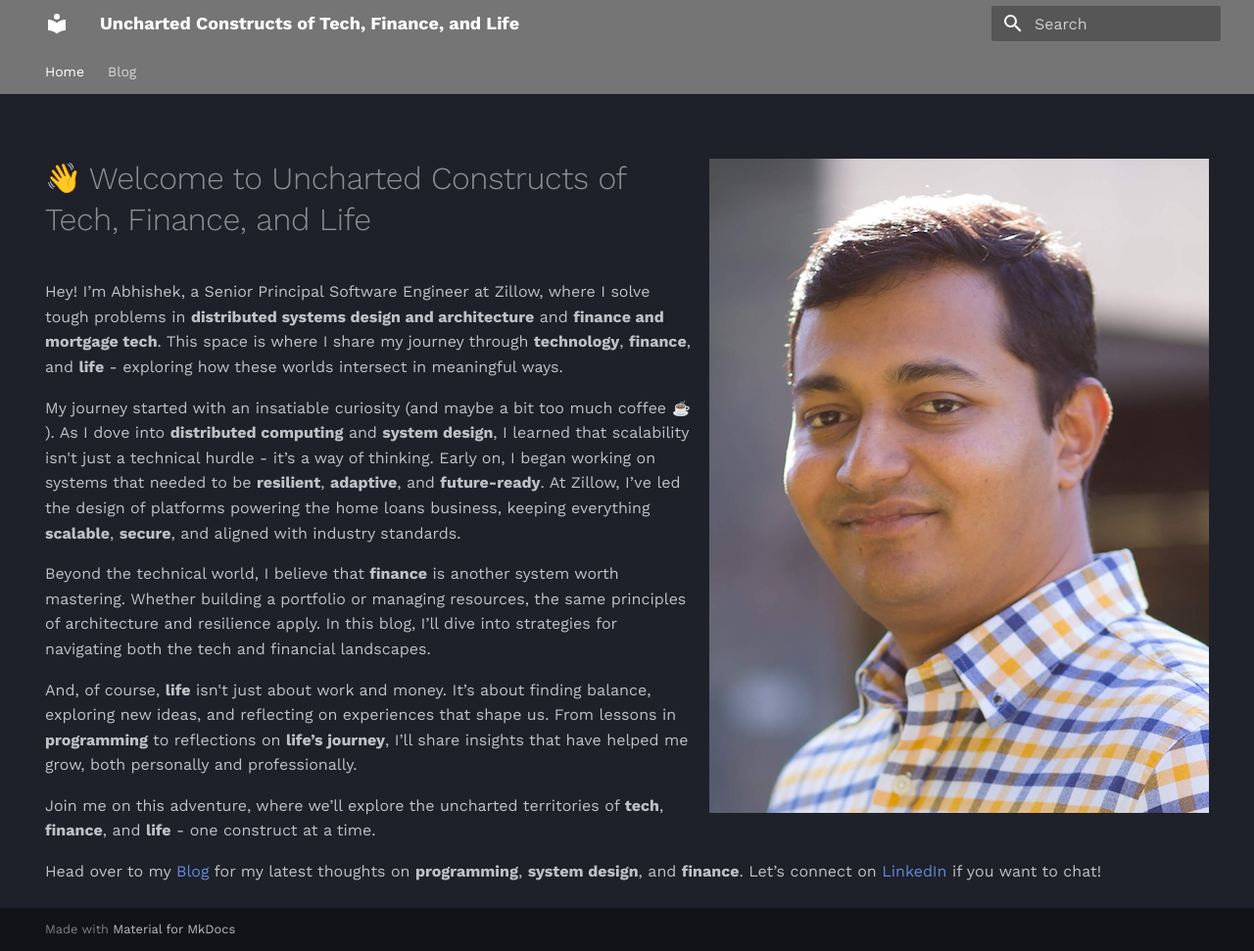
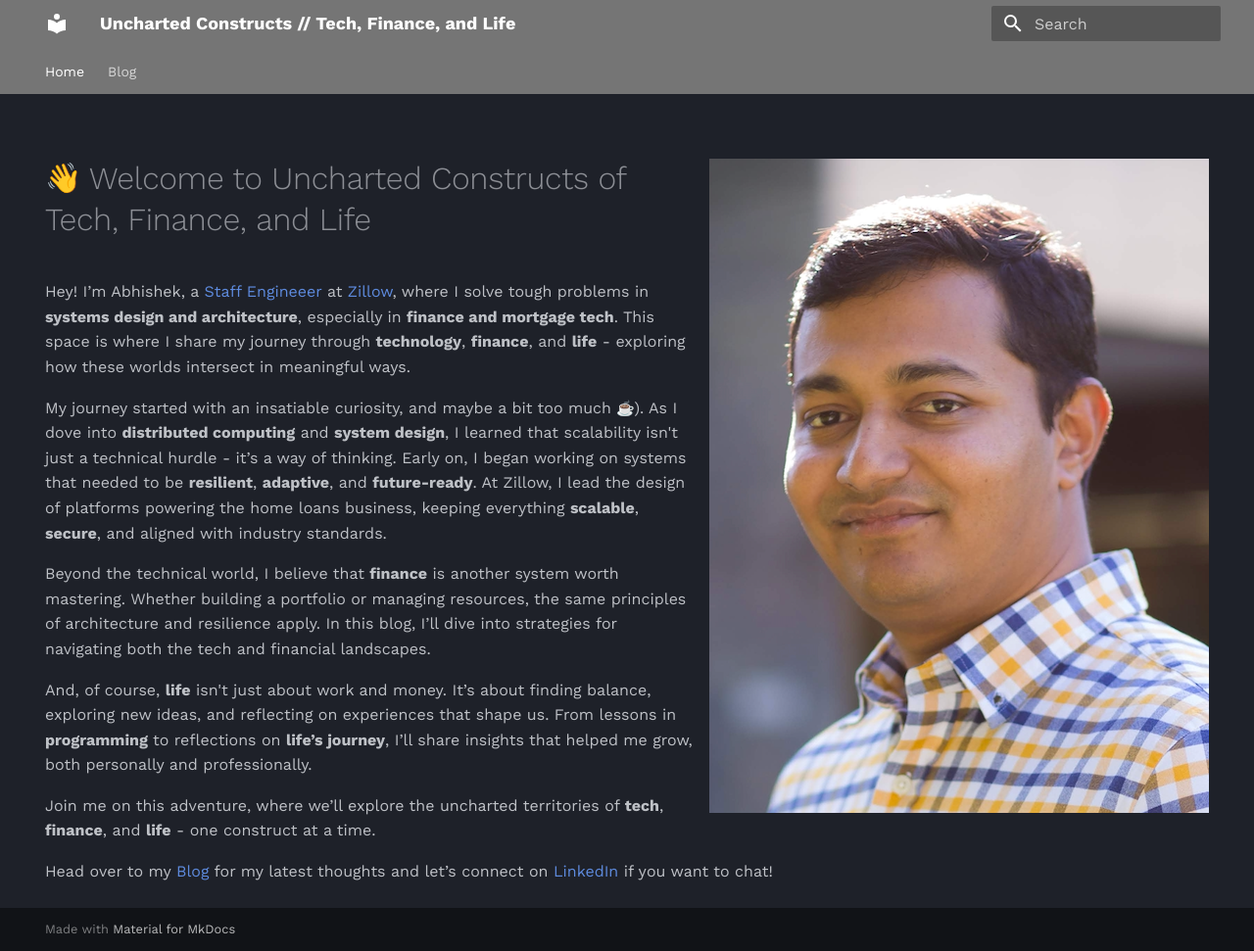
Before and after one commit to osdevisnot/osdevisnot.github.io, an MkDocs documentation site: the page built from docs/index.md, in a window 1280 px wide and 971 px high. Shown: the whole window at 98% size. Built offline with MkDocs 1.6.1 and Material for MkDocs 9.7.7, drawn with Linux system fonts in a browser that asks for light colours; emoji names are drawn with the system emoji font.

Commit message:
feat: author and meta

```diff
--- /dev/null
+++ b/docs/blog/.authors.yml
@@ -0,0 +1,5 @@
+authors:
+  osdevisnot:
+    name: Abhishek Shende
+    description: Staff Engineer
+    avatar: https://avatars.githubusercontent.com/u/802242
--- a/docs/index.md
+++ b/docs/index.md
@@ -9,14 +9,14 @@
 
 # :wave: Welcome to Uncharted Constructs of Tech, Finance, and Life
 
-Hey! I’m Abhishek, a Senior Principal Software Engineer at Zillow, where I solve tough problems in **distributed systems design and architecture** and **finance and mortgage tech**. This space is where I share my journey through **technology**, **finance**, and **life** - exploring how these worlds intersect in meaningful ways.
+Hey! I’m Abhishek, a [Staff Engineeer](https://staffeng.com/) at [Zillow](https://www.zillow.com/), where I solve tough problems in **systems design and architecture**, especially in **finance and mortgage tech**. This space is where I share my journey through **technology**, **finance**, and **life** - exploring how these worlds intersect in meaningful ways.
 
-My journey started with an insatiable curiosity (and maybe a bit too much coffee :coffee:). As I dove into **distributed computing** and **system design**, I learned that scalability isn't just a technical hurdle - it’s a way of thinking. Early on, I began working on systems that needed to be **resilient**, **adaptive**, and **future-ready**. At Zillow, I’ve led the design of platforms powering the home loans business, keeping everything **scalable**, **secure**, and aligned with industry standards.
+My journey started with an insatiable curiosity, and maybe a bit too much :coffee:). As I dove into **distributed computing** and **system design**, I learned that scalability isn't just a technical hurdle - it’s a way of thinking. Early on, I began working on systems that needed to be **resilient**, **adaptive**, and **future-ready**. At Zillow, I lead the design of platforms powering the home loans business, keeping everything **scalable**, **secure**, and aligned with industry standards.
 
 Beyond the technical world, I believe that **finance** is another system worth mastering. Whether building a portfolio or managing resources, the same principles of architecture and resilience apply. In this blog, I’ll dive into strategies for navigating both the tech and financial landscapes.
 
-And, of course, **life** isn't just about work and money. It’s about finding balance, exploring new ideas, and reflecting on experiences that shape us. From lessons in **programming** to reflections on **life’s journey**, I’ll share insights that have helped me grow, both personally and professionally.
+And, of course, **life** isn't just about work and money. It’s about finding balance, exploring new ideas, and reflecting on experiences that shape us. From lessons in **programming** to reflections on **life’s journey**, I’ll share insights that helped me grow, both personally and professionally.
 
 Join me on this adventure, where we’ll explore the uncharted territories of **tech**, **finance**, and **life** - one construct at a time.
 
-Head over to my [Blog](blog/index.md) for my latest thoughts on **programming**, **system design**, and **finance**. Let’s connect on [LinkedIn](https://www.linkedin.com/in/abhishekisnot) if you want to chat!
+Head over to my [Blog](blog/index.md) for my latest thoughts and let’s connect on [LinkedIn](https://www.linkedin.com/in/abhishekisnot) if you want to chat!
--- a/mkdocs.yml
+++ b/mkdocs.yml
@@ -1,4 +1,4 @@
-site_name: Uncharted Constructs of Tech, Finance, and Life
+site_name: Uncharted Constructs // Tech, Finance, and Life
 site_description: Uncharted Constructs explores the intersections of technology, finance, and life. Join me as I navigate system design, programming, smart financial decisions, and the broader complexities of modern living.
 site_url: https://osdevisnot.github.io
 theme:
@@ -13,7 +13,8 @@
     - navigation.expand
 plugins:
   - search
-  - blog
+  - blog:
+      archive: false
 markdown_extensions:
   - attr_list
   - md_in_html
```
Also changed, not shown: docs/blog/posts/effective-code-review.md (+4 -0 lines).
